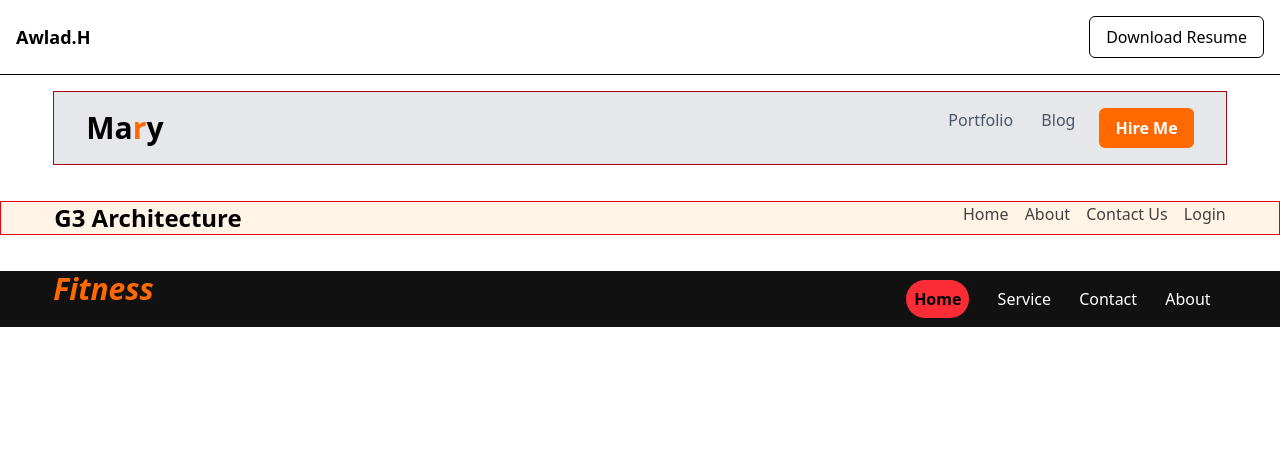
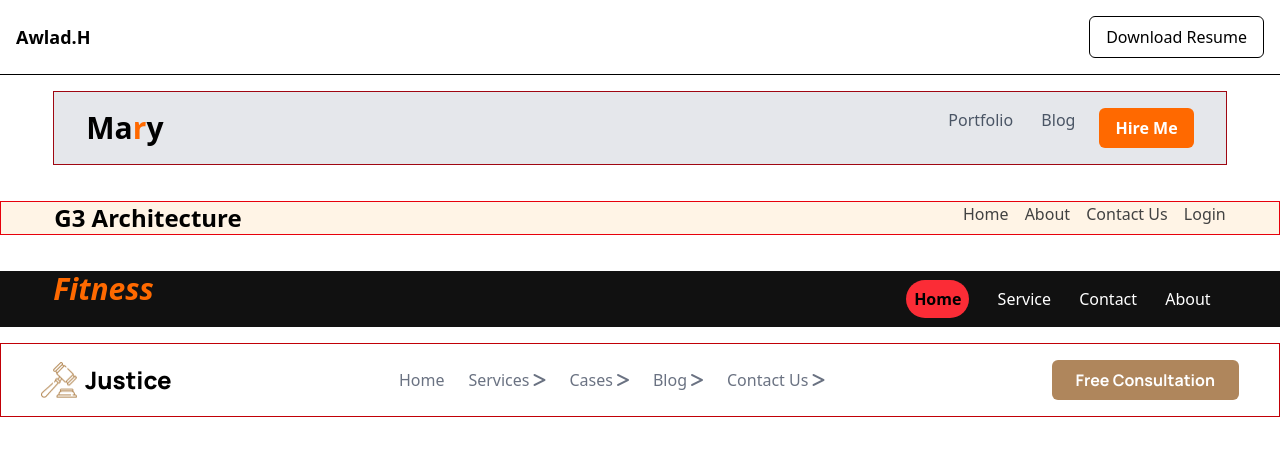
Before and after one commit to irfanulkabirhira/NavBar-Design-Hira-ALL, a plain HTML site: page index.html in a window 1280 px wide. Drawn offline with nearby package versions, Linux system fonts and the light colour scheme.

Commit message:
5th NavBar Design Hira

```diff
--- a/index.html
+++ b/index.html
@@ -7,6 +7,17 @@
     <script src="https://unpkg.com/@tailwindcss/browser@4"></script>
     <!-- For from Font Awesome Connection  -->
     <script src="https://kit.fontawesome.com/9c36c5aea5.js" crossorigin="anonymous"></script>
+    <!-- For Font family ==> from google Font => for accessing only -->
+    <link rel="preconnect" href="https://fonts.googleapis.com">
+    <link rel="preconnect" href="https://fonts.gstatic.com" crossorigin>
+    <link href="https://fonts.googleapis.com/css2?family=EB+Garamond:ital,wght@0,400..800;1,400..800&family=Manrope:wght@200..800&display=swap" rel="stylesheet">
+    <!-- For Stying the font that i imported form Google font  for NavBar 5th-->
+    <style>
+        .font-manorop{
+            font-family: "Manrope", serif;
+        }
+
+    </style>
     <title>ALL NabBar Design Hira</title>
 </head>
 <body>
@@ -75,6 +86,29 @@
           </nav>
      </header>
 
+     <!-- 5th NavBar Design with Responsive -->
+      <header class="bg-white">
+        <nav class="flex justify-between items-center px-10 py-4 my-4 border border-red-700">
+            <div class="flex items-center space-x-2">
+                <img class="w-9 h-9" src="./assets/business.png" alt="Logo" >
+                <h1 class="font-manorop font-extrabold text-2xl">Justice</h1>
+            </div>
+            <!-- Navigation Links -->
+        <div class="flex space-x-6 text-gray-500">
+            <a href="" class="flex items-center hover:text-black">Home</a>
+            <a href="" class="flex items-center hover:text-black">Services <span class="ml-1"><i class="fa-solid fa-greater-than"></i></span>
+            <a href="" class="flex items-center hover:text-black">Cases <span class="ml-1"><i class="fa-solid fa-greater-than"></i></span>
+            <a href="" class="flex items-center hover:text-black">Blog <span class="ml-1"><i class="fa-solid fa-greater-than"></i></span>
+            <a href="" class="flex items-center hover:text-black">Contact Us  <span class="ml-1"><i class="fa-solid fa-greater-than"></i></span>
+        </div>
+        <!-- Free Consultation Button -->
+        <button class="bg-[#AF865C] text-white px-6 py-2 rounded-md font-manorop font-bold hover:bg-[#9c774f]">
+            Free Consultation
+        </button>
+
+        </nav>
+      </header>
+
 
 
 </body>
```
Also changed, not shown: assets/business.png (added).
